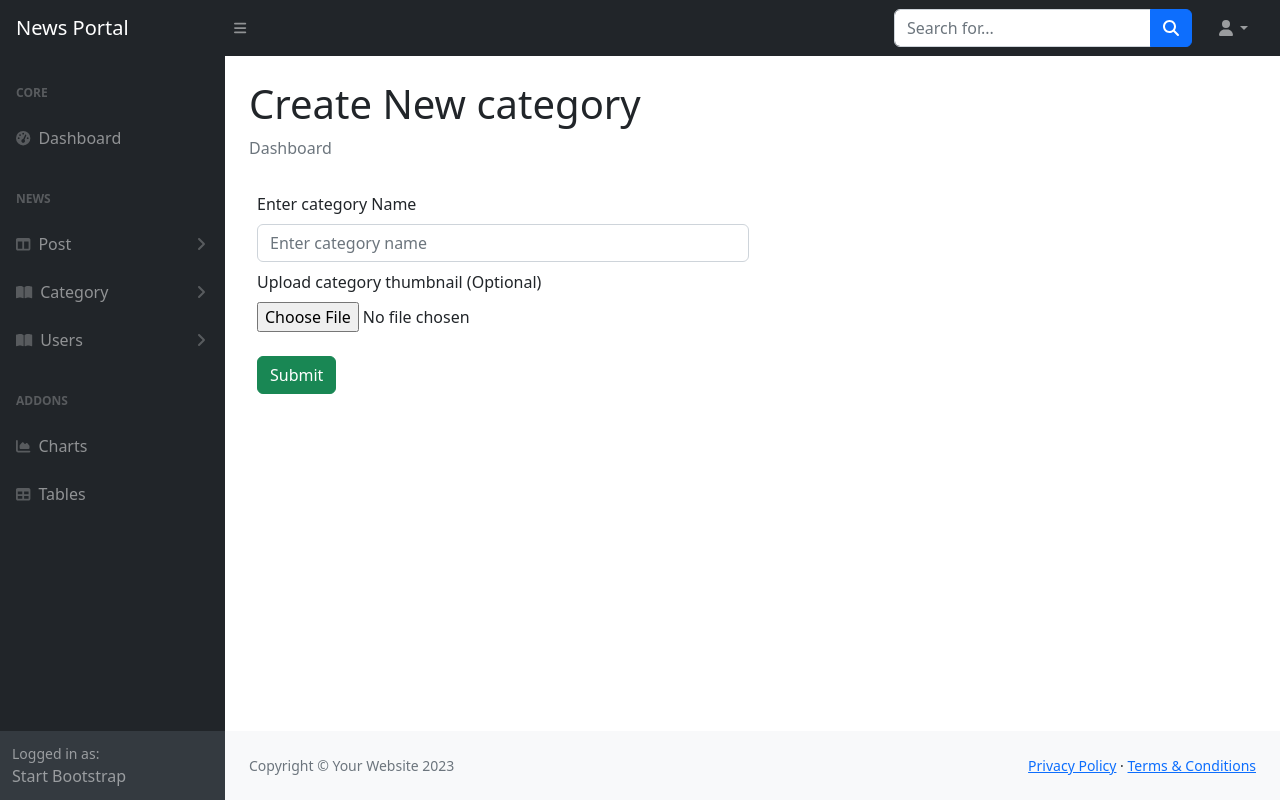
After one commit to monir-bedev/newsPortal, a Django app: page /blog/category/create/ in a window 1280 px wide. The commit adds this page. Run offline with Django 5.2, Linux system fonts and the light colour scheme; some libraries are stand-ins or nearby versions.

```diff
--- /dev/null
+++ b/blog/forms.py
@@ -0,0 +1,14 @@
+from django import forms
+from .models import Category
+
+# Create Category Form
+
+class CategoryForm(forms.ModelForm):
+    class Meta:
+        model = Category
+        fields = ['name', 'thumbnail']
+
+        widgets = {
+            'name': forms.TextInput(attrs={'class': 'form-control', 'placeholder': 'Enter category name'}),
+            'image': forms.FileInput(attrs={'class': 'form-control'}),
+        }
--- /dev/null
+++ b/blog/templates/backend/category_create.html
@@ -0,0 +1,33 @@
+{% extends 'base_BE.html' %}
+
+{% block title %} Create new post {% endblock %}
+
+{% block content %}
+
+    <div class="row">
+        <div class="col-md-12">
+            <h1 class="mt-4">Create New category</h1>
+            <ol class="breadcrumb mb-4">
+                <li class="breadcrumb-item active">Dashboard</li>
+            </ol>
+        </div>
+        <div class="col-md-12 m-2">
+            <form method="post" enctype="multipart/form-data">
+                {% csrf_token %}
+                <div class="row">
+                    <div class="col-md-6">
+                        <div class="form-group mb-2">
+                            <label for="name" class="mb-2">Enter category Name</label>
+                            {{ form.name }}
+                        </div>
+                        <div class="form-group mb-2">
+                            <label for="thumbnail" class="mb-2">Upload category thumbnail (Optional)</label>
+                            {{ form.thumbnail }}
+                        </div>
+                    </div>
+                </div>
+                <button class="btn btn-success mt-3" type="submit">Submit</button>
+            </form>
+        </div>
+    </div>
+{% endblock %}
--- a/blog/urls.py
+++ b/blog/urls.py
@@ -1,8 +1,13 @@
 from django.urls import path
-from .views import CategoryListView
+from .views import CategoryListView, CategoryCreateView
 
 
 urlpatterns = [
     # All category list
+
     path('categories/', CategoryListView.as_view(), name='category_list'),
+
+    # Create new category
+
+    path('category/create/', CategoryCreateView.as_view(), name='category_create'),
 ]
--- a/blog/views.py
+++ b/blog/views.py
@@ -1,15 +1,21 @@
-from typing import Any
-from django.db.models.query import QuerySet
 from django.views import generic
 from .models import Category
+from .forms import CategoryForm
 
 # Create your views here.
+
+# Category List
 
 class CategoryListView(generic.ListView):
     model = Category
     context_object_name = 'categories'
     template_name = 'backend/category_list.html'
 
-    def get_queryset(self) -> QuerySet[Any]:
-        print("Hello World")
-        return super().get_queryset()
+
+# Create New Category List
+
+class CategoryCreateView(generic.CreateView):
+    model = Category
+    success_url = '/blog/category/create/'
+    template_name = 'backend/category_create.html'
+    form_class = CategoryForm
--- a/templates/base_BE.html
+++ b/templates/base_BE.html
@@ -77,7 +77,7 @@
                          data-bs-parent="#sidenavAccordion">
                         <nav class="sb-sidenav-menu-nested nav accordion" id="sidenavAccordionPages">
                             <a class="nav-link" href="{% url 'category_list' %}">Categories List</a>
-                            <a class="nav-link" href="#">New Category Create</a>
+                            <a class="nav-link" href="{% url 'category_create' %}">New Category Create</a>
 
                         </nav>
                     </div>
```
Also changed, not shown: blog/templates/backend/category_list.html (+8 -3 lines), static/assets/img/trash.png (added), static/assets/img/update.png (added).
